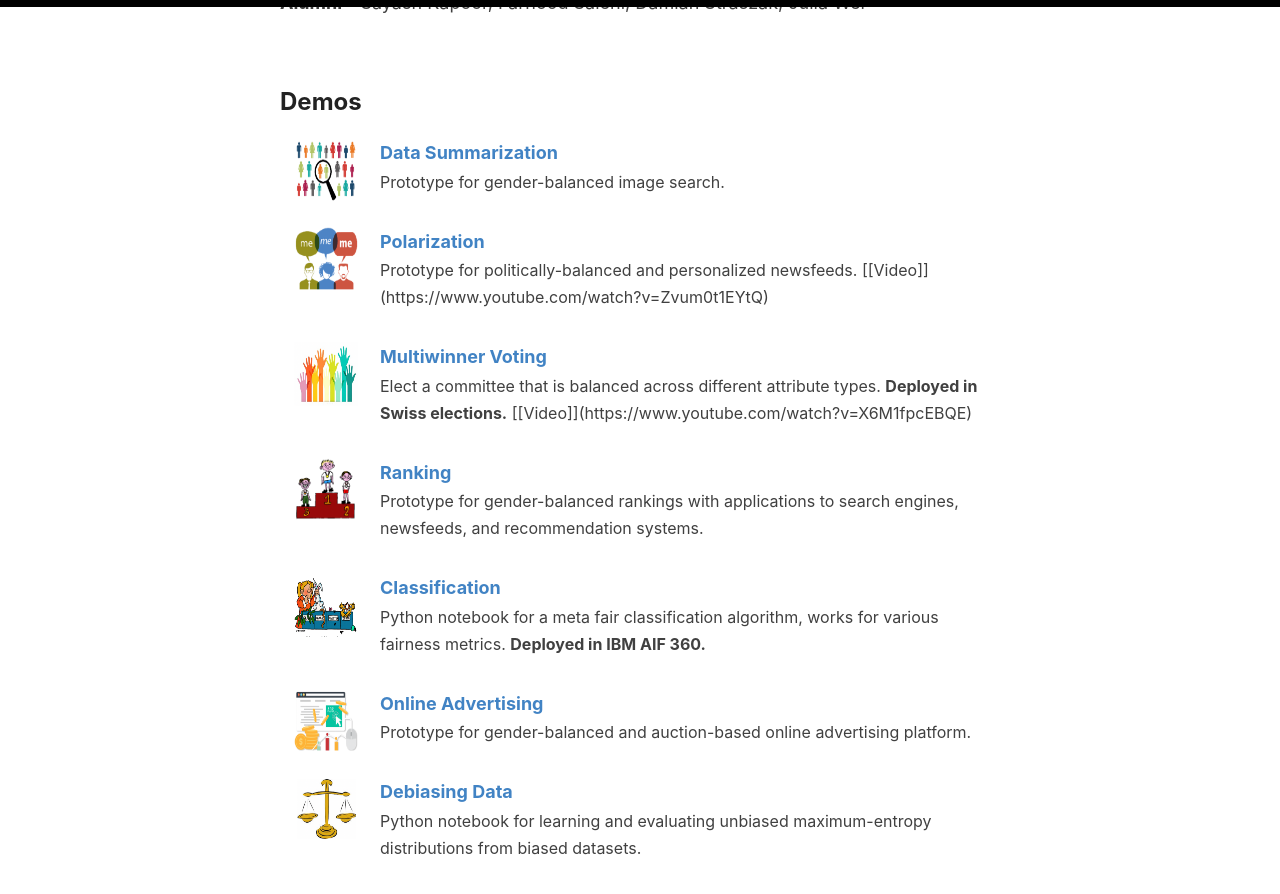
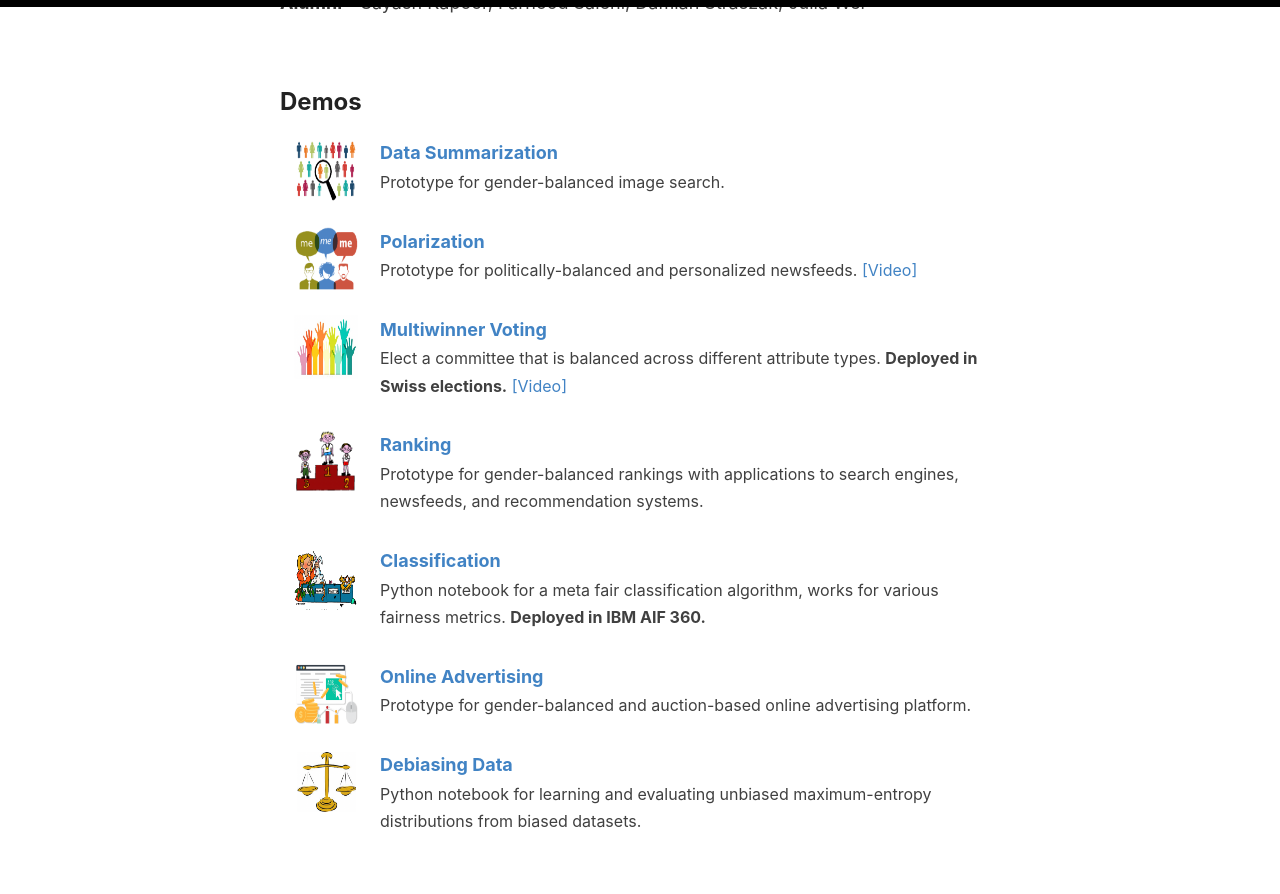
Before and after one commit to controlling-bias/controlling-bias.github.io, a Jekyll site: the page built from index.html, in a window 1280 px wide and 900 px high, scrolled down 574 px. Shown: the top 894 px of the window. Built offline with Jekyll 4.4.1, drawn with Linux system fonts in a browser that asks for light colours; the list of posts is cut into pages by our own code; some of the changed lines change nothing that is shown.

Commit message:
Update _config.yml

```diff
--- a/_config.yml
+++ b/_config.yml
@@ -51,12 +51,12 @@ demos:
       image: images/sampling.png
 
     - title: Polarization
-      description: Prototype for politically-balanced and personalized newsfeeds. [[Video]](https://www.youtube.com/watch?v=Zvum0t1EYtQ)
+      description: Prototype for politically-balanced and personalized newsfeeds. <a href=https://www.youtube.com/watch?v=Zvum0t1EYtQ>[Video]</a>
       website: https://fair-personalized-news.herokuapp.com/fast/diversity.php
       image: images/polarization.png
 
     - title: Multiwinner Voting
-      description: Elect a committee that is balanced across different attribute types. <b>Deployed in Swiss elections.</b> [[Video]](https://www.youtube.com/watch?v=X6M1fpcEBQE)
+      description: Elect a committee that is balanced across different attribute types. <b>Deployed in Swiss elections.</b> <a href=https://www.youtube.com/watch?v=X6M1fpcEBQE>[Video]</a>
       website: https://fair-voting-demo.herokuapp.com
       image: images/voting.png
 
```
